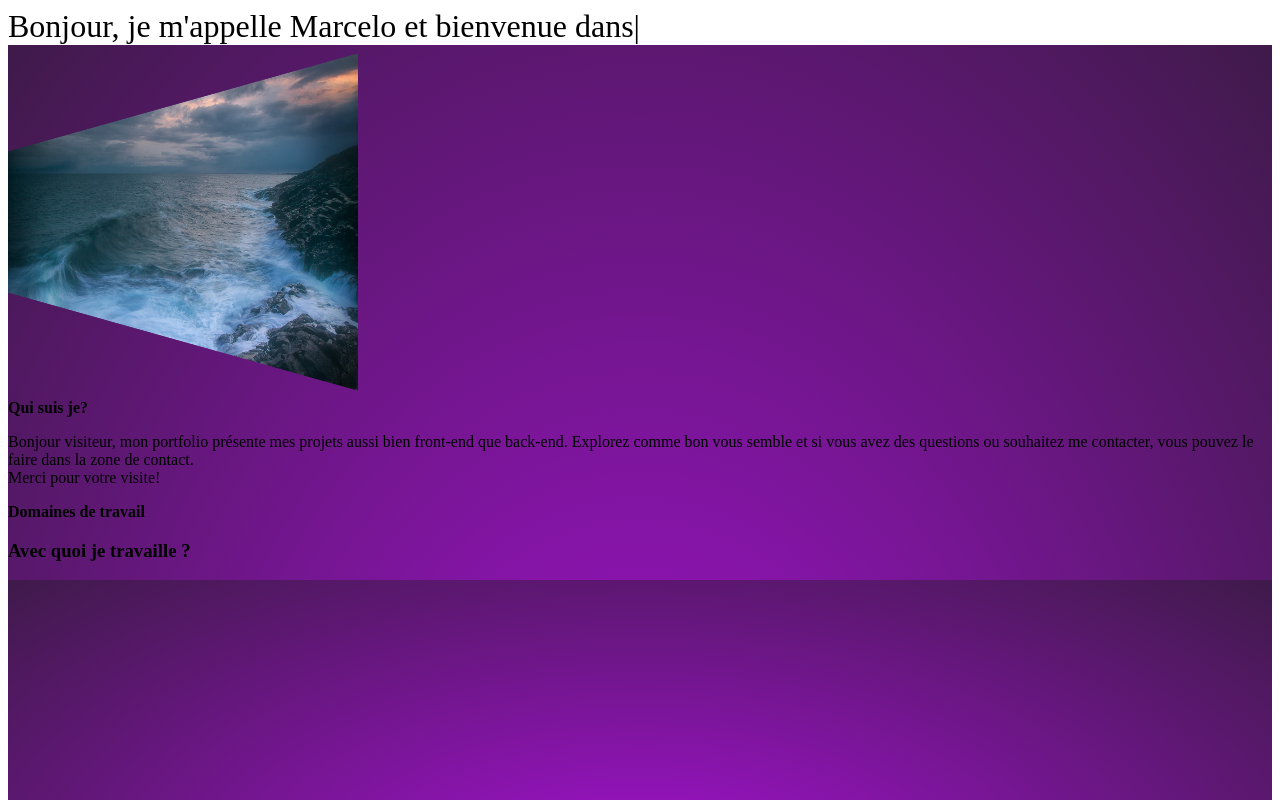
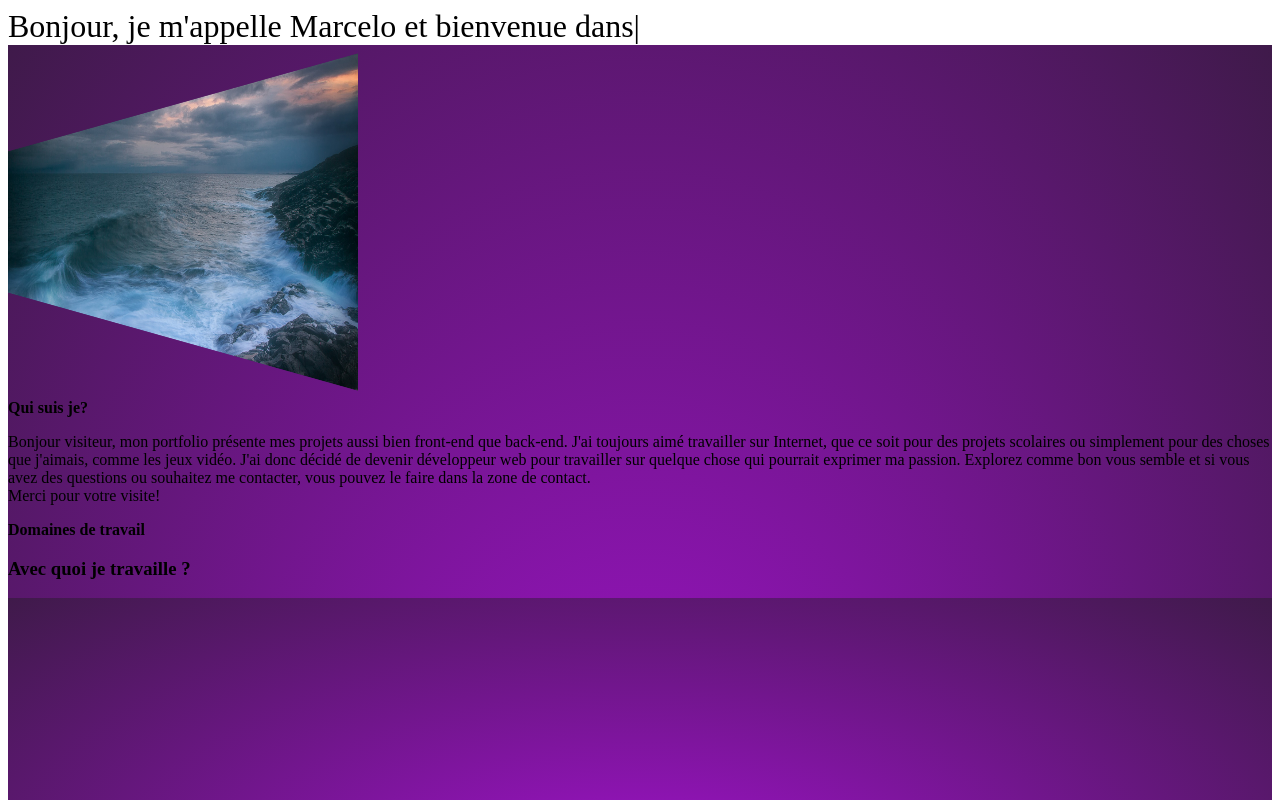
Before and after one commit to Marcelo1Marques/portfolio, a Next.js app: page / in a window 1280 px wide. Shown: the top 800 px of the page. Built offline with nearby package versions, Linux system fonts and the light colour scheme; a web font is replaced by a local one.

Commit message:
updated presentation text

```diff
--- a/src/components/layouts/layout.jsx
+++ b/src/components/layouts/layout.jsx
@@ -34,7 +34,7 @@ const Layout = ({children}) => {
                             </div>
                         </div>
                         <b className={styles.title}>Qui suis je?</b>
-                        <p className={styles.paragraph}>Bonjour visiteur, mon portfolio présente mes projets aussi bien front-end que back-end. Explorez comme bon vous semble et si vous avez des questions ou souhaitez me contacter, vous pouvez le faire dans la zone de contact. <br /> Merci pour votre visite!</p>
+                        <p className={styles.paragraph}>Bonjour visiteur, mon portfolio présente mes projets aussi bien front-end que back-end. J'ai toujours aimé travailler sur Internet, que ce soit pour des projets scolaires ou simplement pour des choses que j'aimais, comme les jeux vidéo. J'ai donc décidé de devenir développeur web pour travailler sur quelque chose qui pourrait exprimer ma passion. Explorez comme bon vous semble et si vous avez des questions ou souhaitez me contacter, vous pouvez le faire dans la zone de contact. <br /> Merci pour votre visite!</p>
                         <b className={styles.title}>Domaines de travail</b>
                         <h3 className={styles.h3}>Avec quoi je travaille ?</h3>
                         <div data-aos="zoom-in" style={{ background: "radial-gradient(#a412d0, #3f1a4a)" }} className={styles.logo}>
--- a/src/components/layouts/styles.jsx
+++ b/src/components/layouts/styles.jsx
@@ -1,7 +1,7 @@
 let styles = {
     main: "min-h-screen text-yellow-200 text-sm md:text-lg",
     template: "flex flex-col text-center px-4",
-    outerframe:"flex shrink-0 h-64 w-64 bg-gradient-to-r from-red-600 to-blue-600",
+    outerframe:"flex shrink-0 h-64 mt-12 mb-12 w-64 bg-gradient-to-r from-red-600 to-blue-600",
     innerframe:"h-28 w-28 bg-cover m-auto",
     title: "pb-8 pt-12 uppercase underline",
     sectionBorder: "rounded-3xl",
@@ -16,7 +16,7 @@ let styles = {
     frontend: "animate__animated animate__slower animate__heartBeat animate__infinite pt-8",
     backend: "animate__animated animate__slower animate__heartBeat animate__infinite pt-8",
     image: "rounded-3xl",
-    logo: "flex flex-col lg:grid lg:grid-row md:justify-around gap-y-16 pb-40 pt-32 rounded-3xl m-6",
+    logo: "flex flex-col lg:grid lg:grid-rows-1 lg:grid-flow-col md:justify-around gap-y-16 pb-40 pt-32 rounded-3xl m-6",
 };
 
 export default styles;
```
